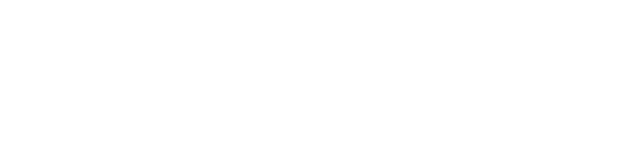
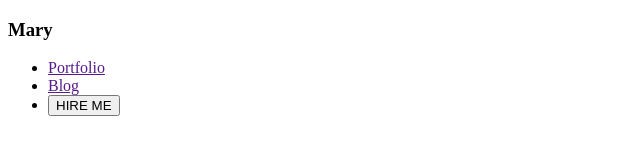
Before and after one commit to milydatta/developer-portfolio, a plain HTML site: page index.html in a window 1280 px wide. Shown: the whole page, without its empty margins (0-640 px from the left). Drawn offline with Linux system fonts and the light colour scheme.

Commit message:
add some update

```diff
--- a/index.html
+++ b/index.html
@@ -7,7 +7,14 @@
 </head>
 <body>
     <header>
-
+      <nav>
+        <h3>Mary</h3>
+        <ul>
+            <li><a href="">Portfolio</a></li>
+            <li><a href="">Blog</a></li>
+            <li><button>HIRE ME</button></li>
+        </ul>
+      </nav>
     </header>
 
     <main>
```
